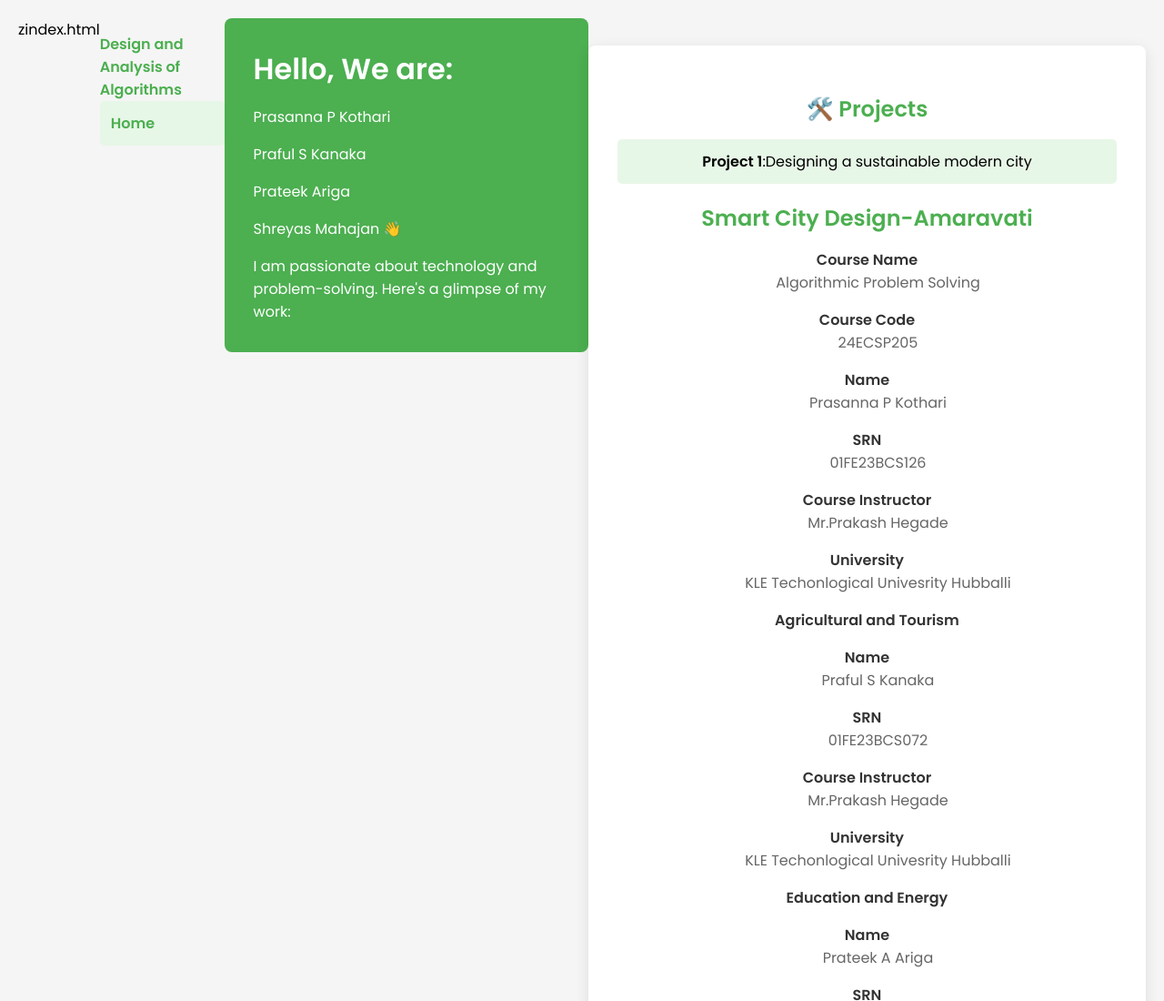
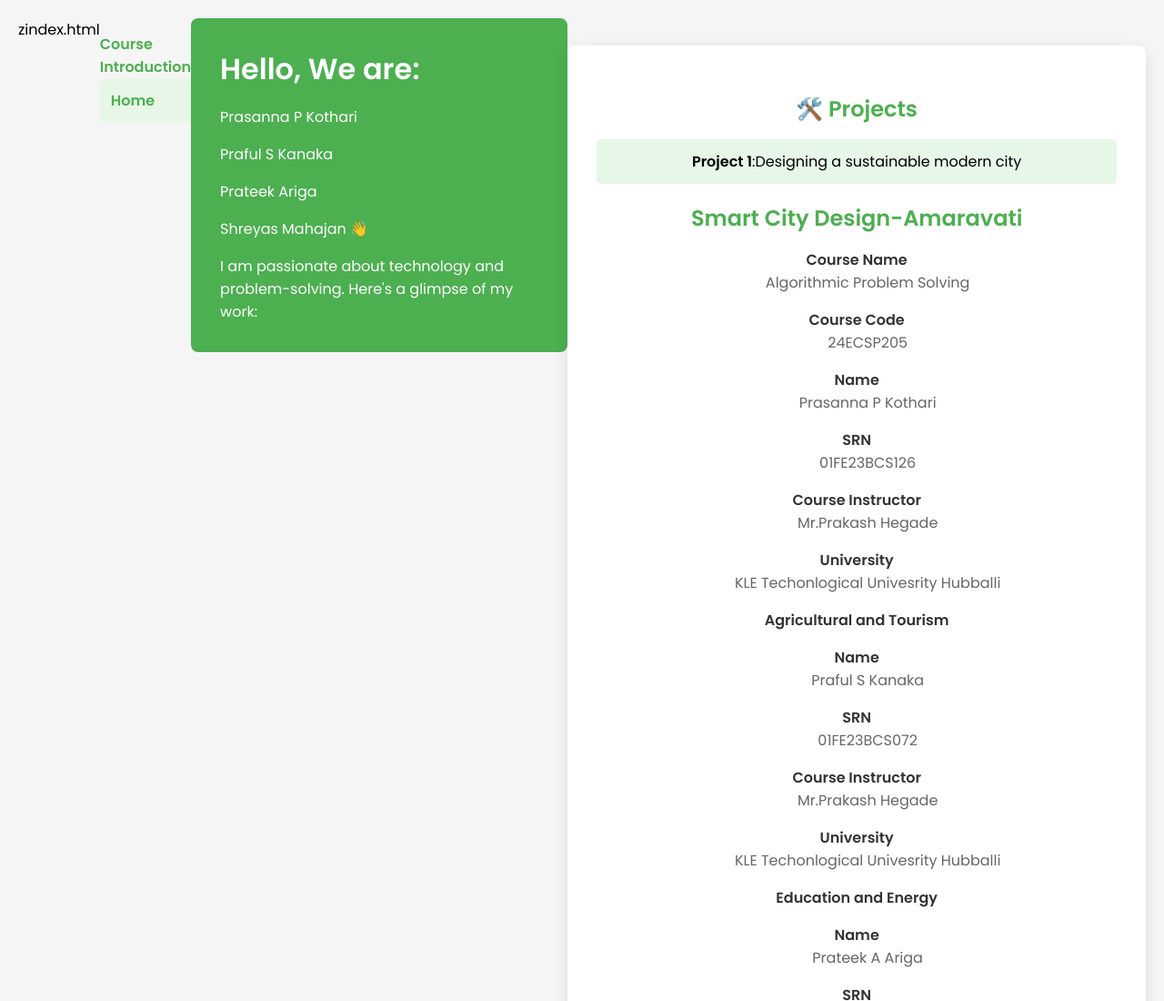
Before and after one commit to Prasannak126/Amaravati-city-design.github.io, a plain HTML site: page index.html in a window 1280 px wide. Shown: the top 1100 px of the page at 91% size. Drawn offline with Linux system fonts and the light colour scheme.

Commit message:
Update index.html

```diff
--- a/index.html
+++ b/index.html
@@ -6,7 +6,7 @@ zindex.html
     <meta name="viewport" content="width=device-width, initial-scale=1.0">
 <nav>
   <ul>
-  <a href="https://github.com/your-username/your-repository-name/blob/main/Course Introduction.html">Design and Analysis of Algorithms</a>
+  <a href="https://github.com/prasannak126/https://github.com/Prasannak126/Amaravati-city-design.github.io/blob/main/Course Introduction.html">Course Introduction</a>
     <li><a href="index.html">Home</a></li>
     <!-- Add other links here -->
   </ul>
```
